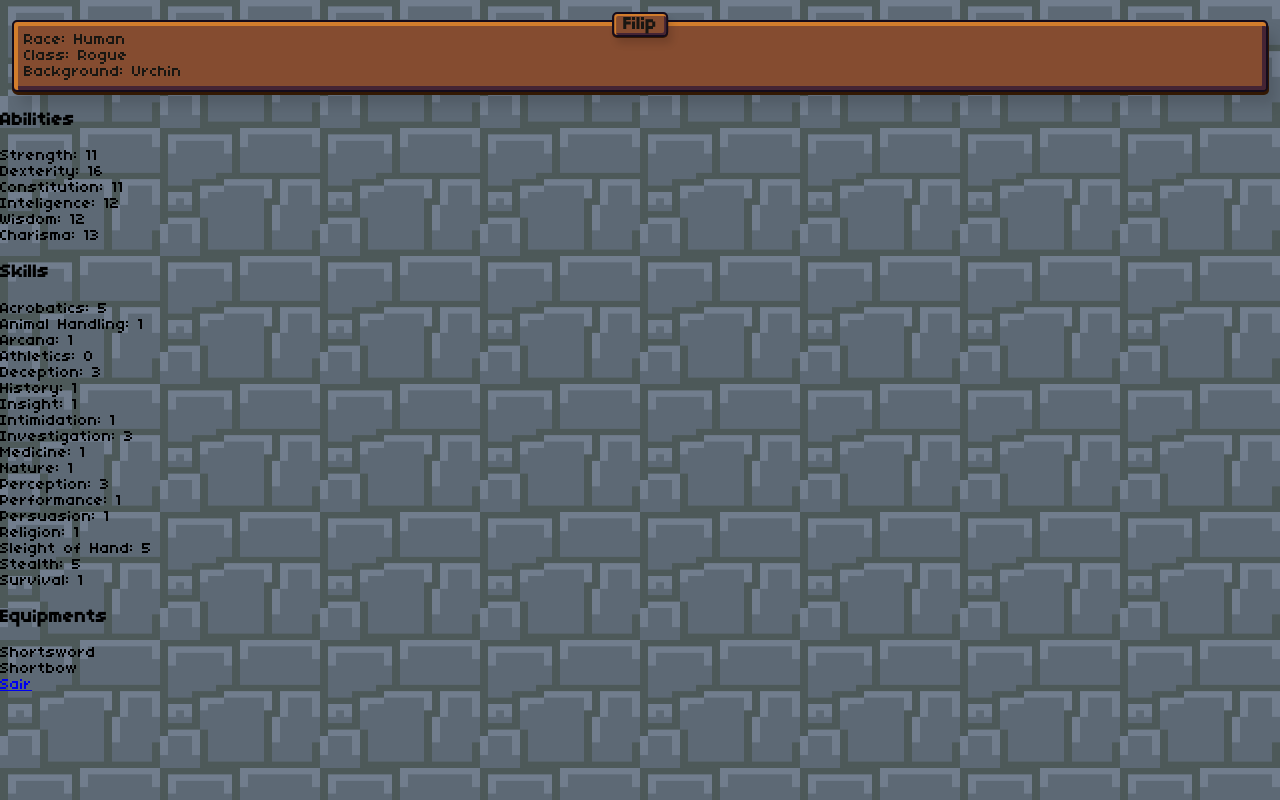
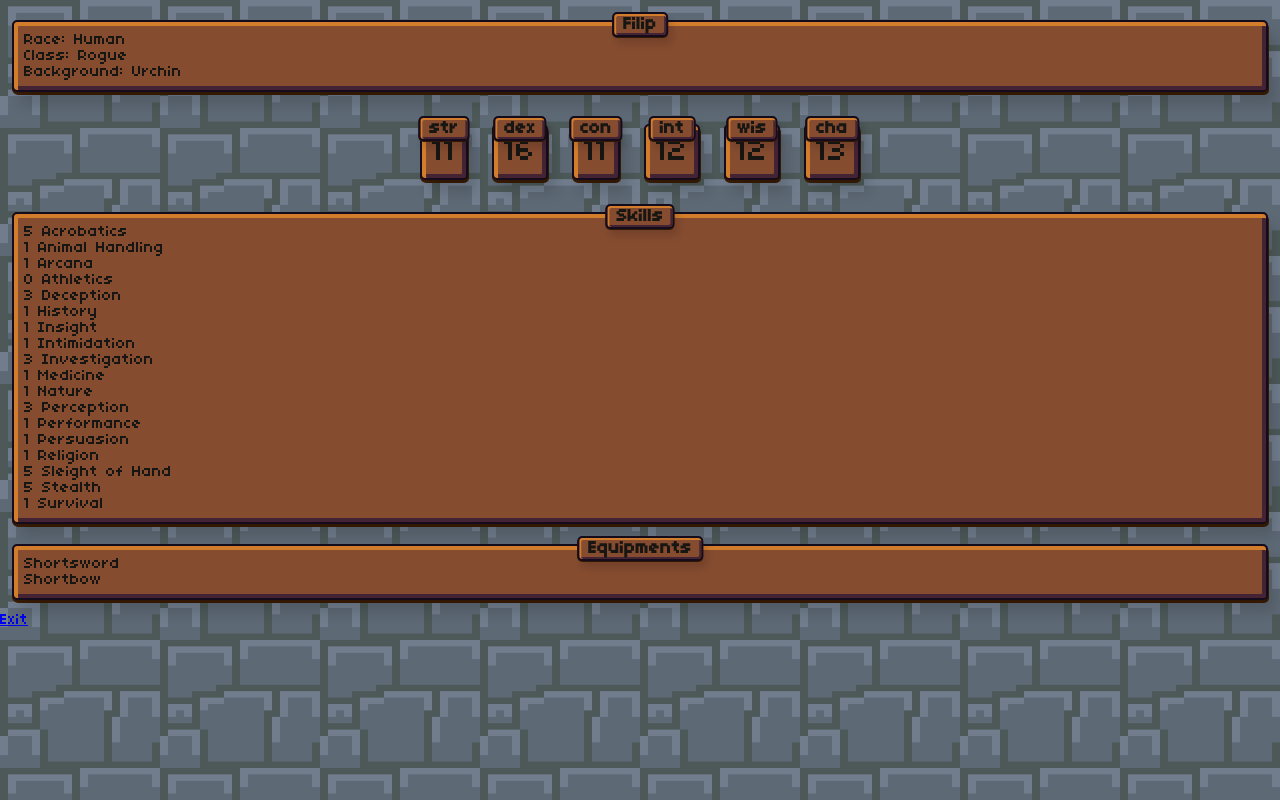
Before and after one commit to mateusKoppe/rpg-on-the-table, a Vue app: page /#/ in a window 1280 px wide. Both pictures are taken after a click on the button "Filip". Built offline with nearby package versions, Linux system fonts and the light colour scheme.

Commit message:
Implement card style in CharacterSheet

```diff
--- a/src/components/CharacterSheet.vue
+++ b/src/components/CharacterSheet.vue
@@ -15,20 +15,31 @@
       </div>
     </div>
   </div>
-  <h3>Abilities</h3>
-  <div v-for="(ability, index) in characterAbilities" :key="'ability' + index">
-    {{ ability.name }}: {{ ability.value }}
+  <div class="abilities">
+    <div class="info" v-for="(ability, index) in characterAbilities" :key="'ability' + index">
+      <div class="info-content abilities__item">
+        <h2 class="info-name">{{ ability.key }}</h2>
+        {{ ability.value }}
+      </div>
+    </div>
   </div>
-  <h3>Skills</h3>
-  <div v-for="skill in characterSkills" :key="skill.name">
-    {{ skill.name }}: {{ skill.value }}
+  <div class="info">
+    <div class="info-content">
+      <h2 class="info-name">Skills</h2>
+      <div v-for="skill in characterSkills" :key="skill.name">
+         {{ skill.value }} {{ skill.name }}
+      </div>
+    </div>
   </div>
-  <h3>Equipments</h3>
-  <div v-for="(equipment, index) in character.equipments" :key="'equipment' + index">
-    {{equipment.name}}
+  <div class="info">
+    <div class="info-content">
+      <h2 class="info-name">Equipments</h2>
+      <div v-for="(equipment, index) in character.equipments" :key="'equipment' + index">
+        {{equipment.name}}
+      </div>
+    </div>
   </div>
-
-  <router-link :to="{name: 'CharacterList'}">Sair</router-link>
+  <router-link :to="{name: 'CharacterList'}">Exit</router-link>
 </div>
 </template>
 
@@ -48,6 +59,7 @@ export default {
       return Object.keys(characterAbilities)
         .map(ability => ({
           ...abilities[ability],
+          key: ability,
           value: characterAbilities[ability]
         }))
     },
@@ -126,4 +138,15 @@ export default {
   padding: 1px 9px;
   position: absolute;
 }
+
+.abilities {
+  align-items: center;
+  display: flex;
+  flex-wrap: wrap;
+  justify-content: center;
+}
+
+.abilities__item {
+  font-size: 2rem;
+}
 </style>
```
